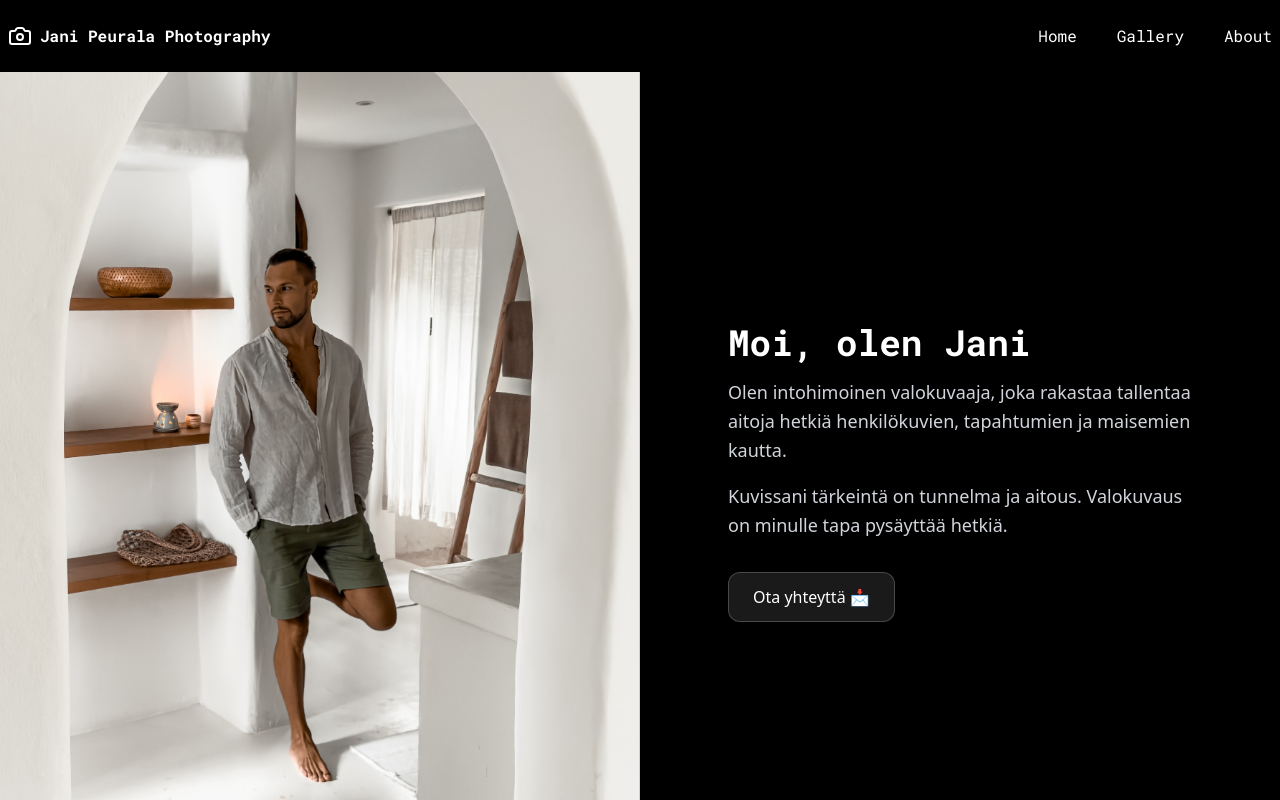
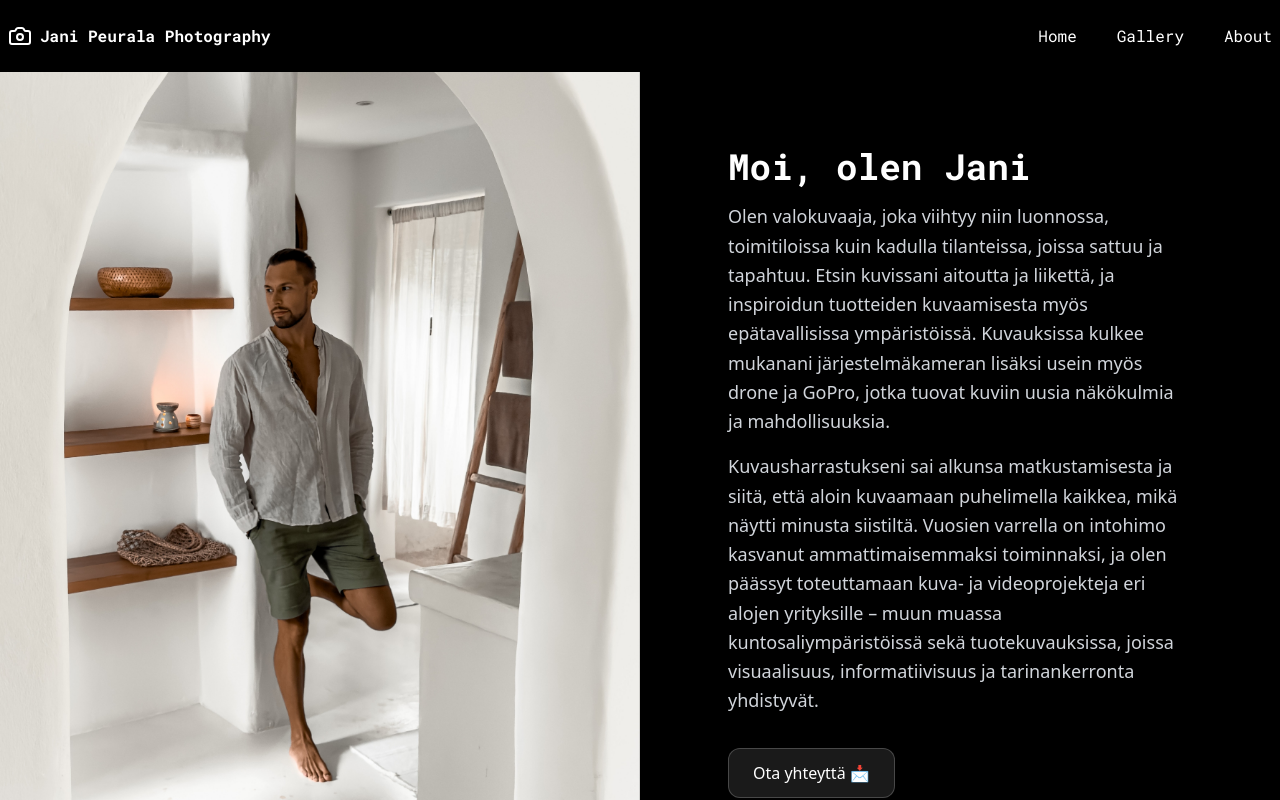
Before and after one commit to wilsq/photo-portfolio, a React (Vite) app: page /about in a window 1280 px wide. Shown: the top 800 px of the page. Built offline with nearby package versions, Linux system fonts and the light colour scheme.

Commit message:
Updated Readme and added right email

```diff
--- a/src/components/About.jsx
+++ b/src/components/About.jsx
@@ -17,15 +17,24 @@ function About() {
         <div className="max-w-lg mx-auto px-6 py-10 md:py-16">
           <h2 className="text-4xl font-bold mb-4">Moi, olen Jani</h2>
           <p className="text-lg text-gray-300 mb-4 leading-relaxed">
-            Olen intohimoinen valokuvaaja, joka rakastaa tallentaa aitoja hetkiä
-            henkilökuvien, tapahtumien ja maisemien kautta.
+            Olen valokuvaaja, joka viihtyy niin luonnossa, toimitiloissa kuin
+            kadulla tilanteissa, joissa sattuu ja tapahtuu. Etsin kuvissani
+            aitoutta ja liikettä, ja inspiroidun tuotteiden kuvaamisesta myös
+            epätavallisissa ympäristöissä. Kuvauksissa kulkee mukanani
+            järjestelmäkameran lisäksi usein myös drone ja GoPro, jotka tuovat
+            kuviin uusia näkökulmia ja mahdollisuuksia.
           </p>
           <p className="text-lg text-gray-300 mb-8 leading-relaxed">
-            Kuvissani tärkeintä on tunnelma ja aitous. Valokuvaus on minulle
-            tapa pysäyttää hetkiä.
+            Kuvausharrastukseni sai alkunsa matkustamisesta ja siitä, että aloin
+            kuvaamaan puhelimella kaikkea, mikä näytti minusta siistiltä.
+            Vuosien varrella on intohimo kasvanut ammattimaisemmaksi
+            toiminnaksi, ja olen päässyt toteuttamaan kuva- ja videoprojekteja
+            eri alojen yrityksille – muun muassa kuntosaliympäristöissä sekä
+            tuotekuvauksissa, joissa visuaalisuus, informatiivisuus ja
+            tarinankerronta yhdistyvät.
           </p>
           <a
-            href="mailto:jani@example.com"
+            href="mailto:jani.peurala@outlook.com"
             className="inline-block bg-white/10 hover:bg-white/20 text-white font-medium px-6 py-3 rounded-xl border border-white/20 transition"
           >
             Ota yhteyttä 📩
--- a/src/components/Footer.jsx
+++ b/src/components/Footer.jsx
@@ -22,7 +22,7 @@ function Footer() {
 
           {/* Sähköposti */}
           <a
-            href="mailto:jani@example.com"
+            href="mailto:jani.peurala@outlook.com"
             className="hover:text-gray-400 transition"
             aria-label="Sähköposti"
           >
```
Also changed, not shown: 1 other file (tests, documents, lock files or other folders).
